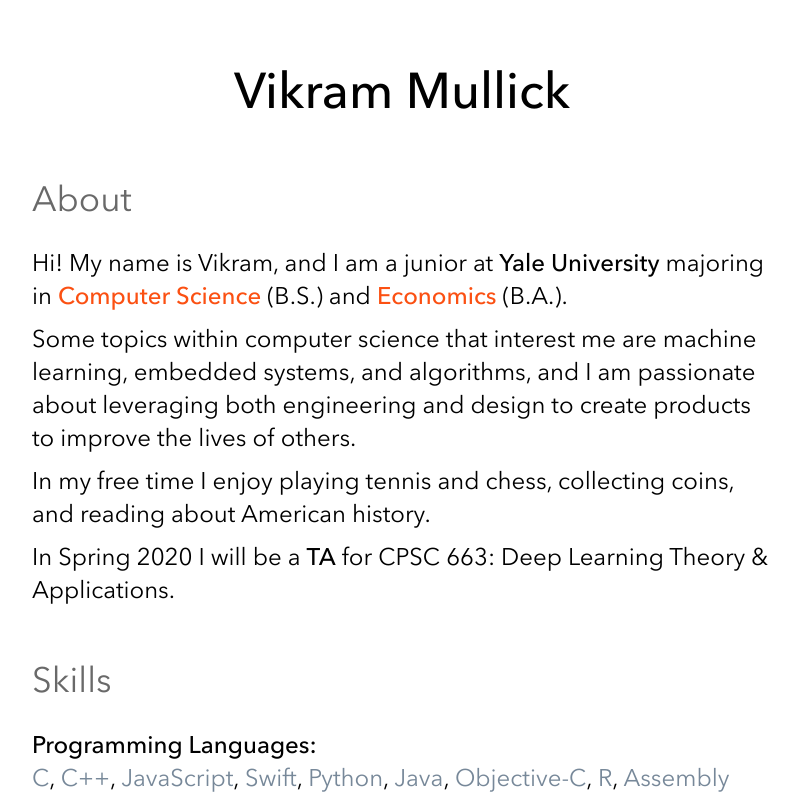
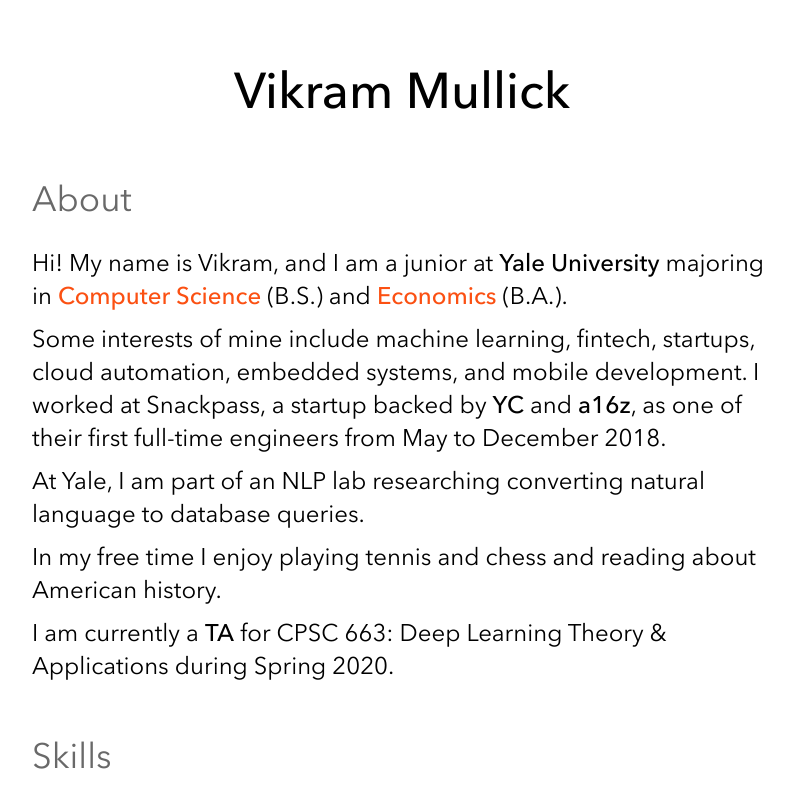
Before and after one commit to vikrammullick/vikrammullickwebsite, a React (Create React App) app: page / in a window 1280 px wide. Shown: the top 800 px of the page, without its empty margins (238-1037 px from the left). Built offline with nearby package versions, Linux system fonts and the light colour scheme.

Commit message:
updated with nlp research and better interests

```diff
--- a/src/App.js
+++ b/src/App.js
@@ -127,18 +127,24 @@
         (B.A.).
       </text>
       <text style={{ ...styles.normalText, marginTop: 10 }}>
-        Some topics within computer science that interest me are machine
-        learning, embedded systems, and algorithms, and I am passionate about
-        leveraging both engineering and design to create products to improve the
-        lives of others.
+        Some interests of mine include machine learning, fintech, startups,
+        cloud automation, embedded systems, and mobile development. I worked at
+        Snackpass, a startup backed by{" "}
+        <text style={{ fontWeight: "500" }}>YC</text> and{" "}
+        <text style={{ fontWeight: "500" }}>a16z</text>, as one of their first
+        full-time engineers from May to December 2018.
       </text>
       <text style={{ ...styles.normalText, marginTop: 10 }}>
-        In my free time I enjoy playing tennis and chess, collecting coins, and
-        reading about American history.
+        At Yale, I am part of an NLP lab researching converting natural language
+        to database queries.
       </text>
       <text style={{ ...styles.normalText, marginTop: 10 }}>
-        In Spring 2020 I will be a <text style={{ fontWeight: "500" }}>TA</text>{" "}
-        for CPSC 663: Deep Learning Theory & Applications.
+        In my free time I enjoy playing tennis and chess and reading about
+        American history.
+      </text>
+      <text style={{ ...styles.normalText, marginTop: 10 }}>
+        I am currently a <text style={{ fontWeight: "500" }}>TA</text> for CPSC
+        663: Deep Learning Theory & Applications during Spring 2020.
       </text>
     </div>
   );
@@ -209,7 +215,8 @@
       style={{
         display: "flex",
         flexDirection: "row",
-        justifyContent: "space-between"
+        justifyContent: "space-between",
+        alignItems: "center"
       }}
     >
       <div style={styles.subContainer}>
@@ -299,10 +306,10 @@
     <div style={{ ...styles.subContainer }}>
       <text style={styles.normalText}>
         During the Summer of 2018 I worked at Snackpass, a{" "}
-        <text style={{ color: orange, fontWeight: "500" }}>YC</text>-backed food
-        startup specializing in optimizing the restaurant take-out experience.
-        Following this, I took a semester off during Fall 2018 to work as lead
-        front end software engineer in Berkeley, CA.
+        <text style={{ color: orange, fontWeight: "500" }}>YC/a16z</text>-backed
+        food startup specializing in optimizing the restaurant take-out
+        experience. Following this, I took a semester off during Fall 2018 to
+        work as lead front end software engineer in Berkeley, CA.
       </text>
       <text style={{ ...styles.normalText, marginTop: 10 }}>
         At Snackpass I led development on a new app to allow restaurant owners
```
